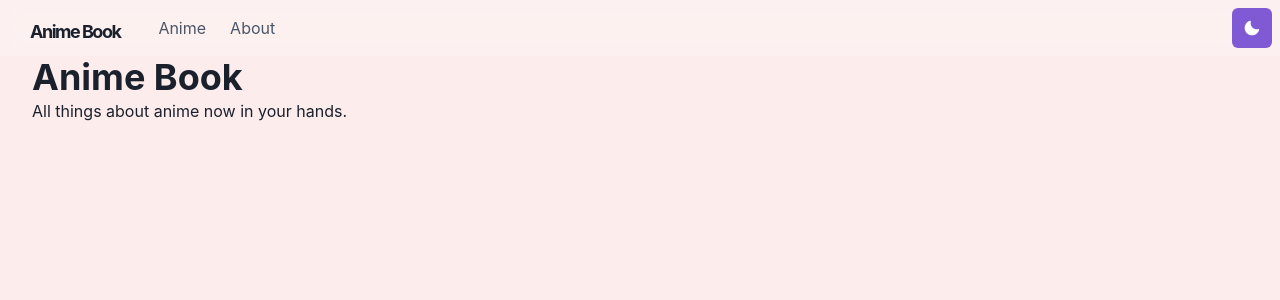
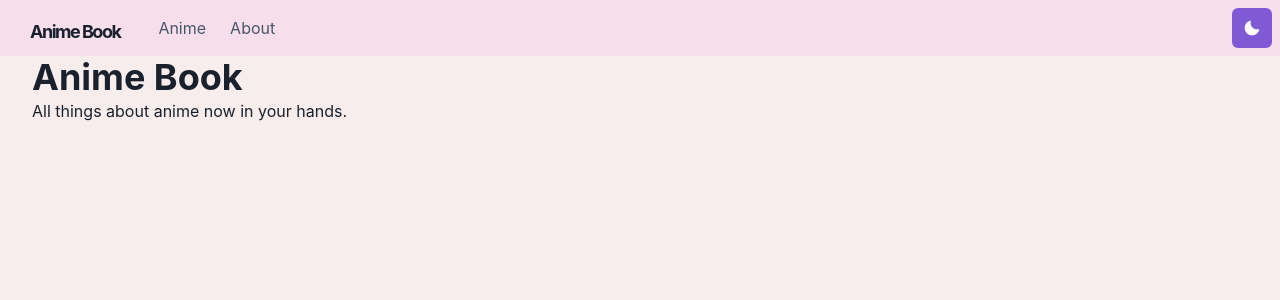
Before and after one commit to wahudamon/anime-book-next, a Next.js app: page / in a window 1280 px wide. Shown: the top 300 px of the page. Built offline with nearby package versions, Linux system fonts and the light colour scheme.

Commit message:
feat: update light color for body and navbar component

```diff
--- a/src/components/Navbar.tsx
+++ b/src/components/Navbar.tsx
@@ -42,7 +42,7 @@ export default function Navbar(props) {
       position="fixed"
       as="nav"
       w="100%"
-      bg={useColorModeValue("#ffffff40", "#20202380")}
+      bg={useColorModeValue("#F6DFEB", "#20202380")}
       style={{ backdropFilter: "blur(10px)" }}
       zIndex={1}
       {...props}
--- a/src/lib/theme.tsx
+++ b/src/lib/theme.tsx
@@ -4,7 +4,7 @@ import { mode } from "@chakra-ui/theme-tools";
 const styles = {
   global: (props) => ({
     body: {
-      bg: mode("#fceceb", "#202023")(props),
+      bg: mode("#F8EDED", "#202023")(props),
     },
   }),
 };
```
